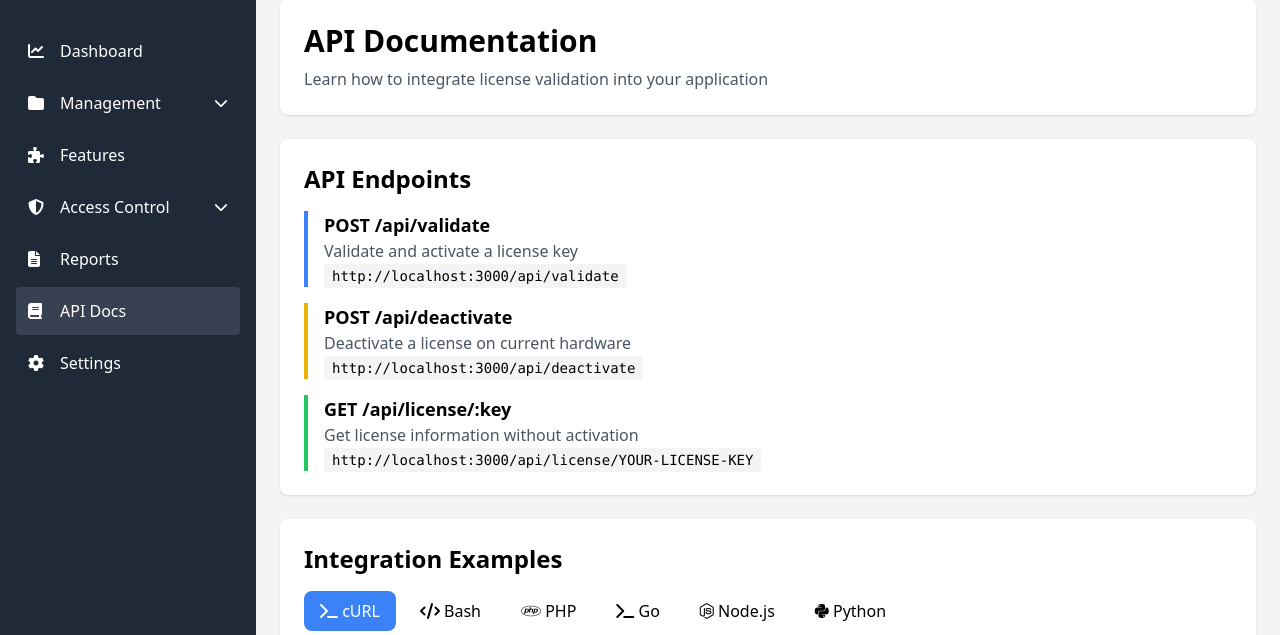
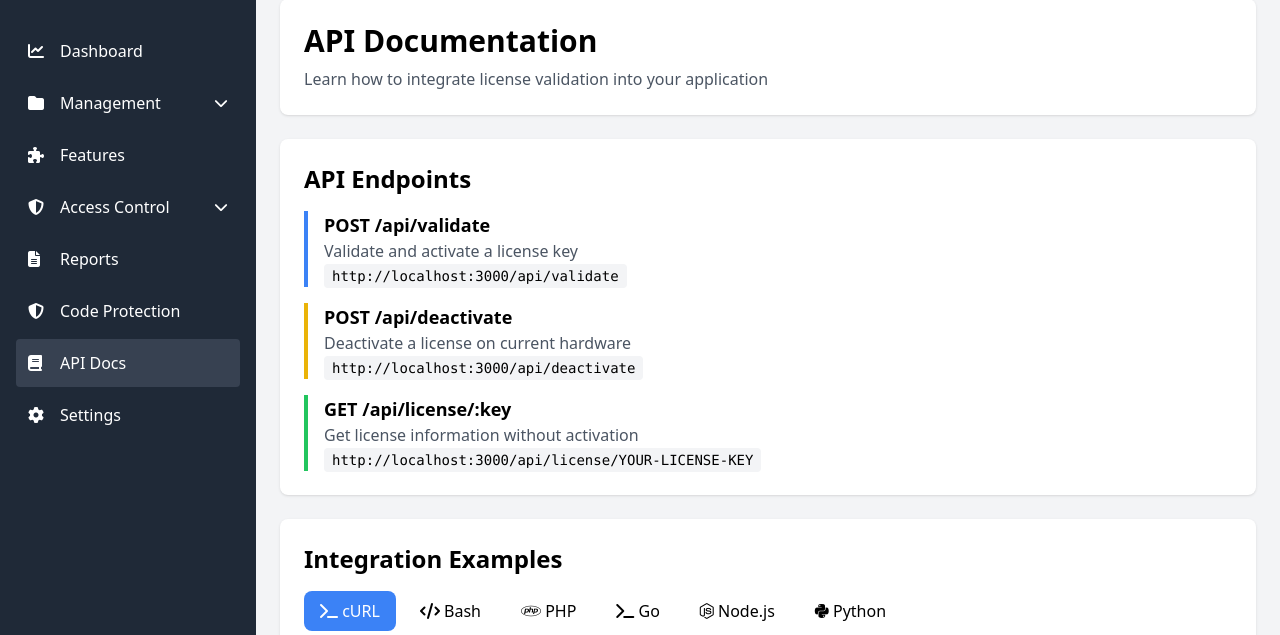
Before and after one commit to Choirrulloh/license-zimbra-log, a Node server app: page /docs in a window 1280 px wide. Shown: the part 85-720 px from the top of the page. Run offline with Node 20, Linux system fonts and the light colour scheme; the visitor is signed in with stand-in values (Sample User, id 1); some libraries are stand-ins or nearby versions.

Commit message:
fix: Add Code Protection menu to layout.ejs sidebar
Add missing Code Protection menu item to maintain consistency
across all layout files. Now all sidebar implementations include
the Code Protection menu.

```diff
--- a/src/views/layout.ejs
+++ b/src/views/layout.ejs
@@ -116,6 +116,12 @@
           <a href="/reports" class="flex items-center space-x-3 p-3 rounded hover:bg-gray-700 <%= typeof currentPage !== 'undefined' && currentPage === 'reports' ? 'bg-gray-700' : '' %>">
             <i class="fas fa-file-alt w-5"></i>
             <span>Reports</span>
+          </a>
+
+          <!-- Code Protection -->
+          <a href="/code-protection" class="flex items-center space-x-3 p-3 rounded hover:bg-gray-700 <%= typeof currentPage !== 'undefined' && currentPage === 'code-protection' ? 'bg-gray-700' : '' %>">
+            <i class="fas fa-shield-alt w-5"></i>
+            <span>Code Protection</span>
           </a>
 
           <!-- API Docs -->
```
